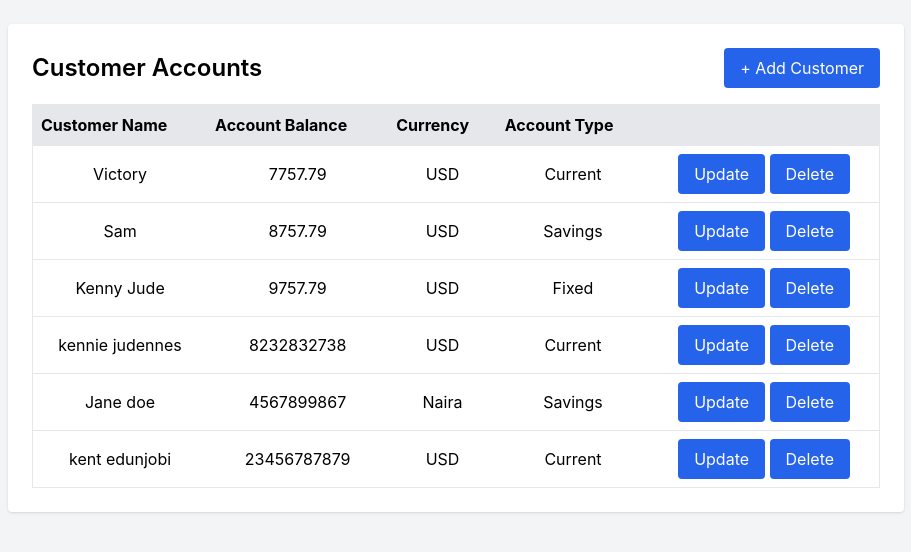
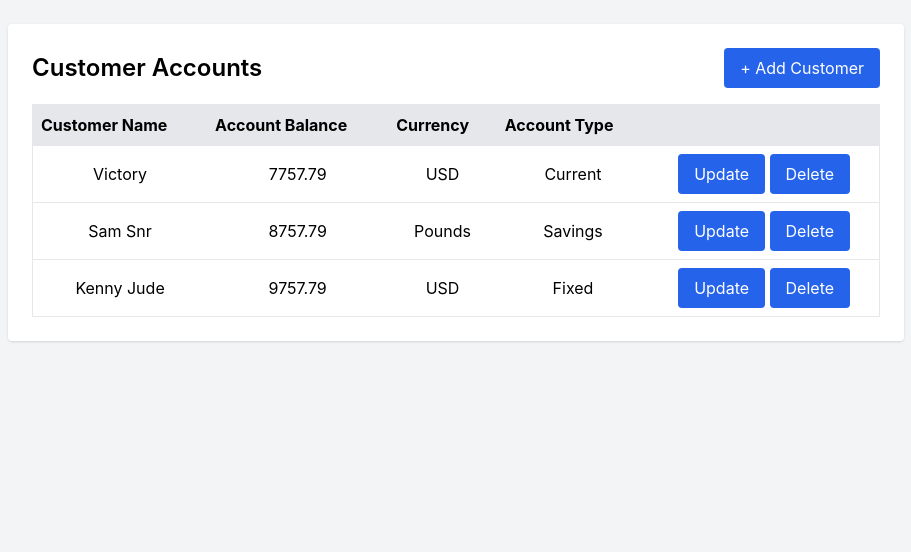
Before and after one commit to kenniejudennes08164094891/Frontend_Tutorial, a React (Create React App) app: page /customer-data in a window 1280 px wide. Shown: the top 552 px of the page, without its empty margins (184-1095 px from the left). Built offline with nearby package versions, Linux system fonts and the light colour scheme; data requests are answered from the project's data file; the HTML template or start-up script is replaced by a standard one.

Commit message:
Final React Tutorial...update and delete impl

```diff
--- a/db.json
+++ b/db.json
@@ -9,9 +9,9 @@
     },
     {
       "id": "30c9",
-      "customerName": "Sam",
+      "customerName": "Sam Snr",
       "acctBalance": 8757.79,
-      "currency": "USD",
+      "currency": "Pounds",
       "accountType": "Savings"
     },
     {
@@ -20,27 +20,6 @@
       "acctBalance": 9757.79,
       "currency": "USD",
       "accountType": "Fixed"
-    },
-    {
-      "id": "83ca",
-      "customerName": "kennie judennes",
-      "acctBalance": "8232832738",
-      "currency": "USD",
-      "accountType": "Current"
-    },
-    {
-      "id": "935a",
-      "customerName": "Jane doe",
-      "acctBalance": "4567899867",
-      "currency": "Naira",
-      "accountType": "Savings"
-    },
-    {
-      "id": "c109",
-      "customerName": "kent edunjobi",
-      "acctBalance": "23456787879",
-      "currency": "USD",
-      "accountType": "Current"
     }
   ]
 }
--- a/src/pages/Customer.jsx
+++ b/src/pages/Customer.jsx
@@ -7,6 +7,7 @@ function Customer() {
     const [showModal, setShowModal] = useState(false);
     const [showUpdateModal, setShowUpdateModal] = useState(false);
     const [customerProfile, setCustomerProfile] = useState({});
+    const { customerName, acctBalance, currency, accountType } = customerProfile;
 
     const [form, setForm] = useState({
         customerName: "",
@@ -20,6 +21,13 @@ function Customer() {
         setForm({ ...form, [name]: value });
     };
 
+    const handleUpdateChange = (event) => {
+        setCustomerProfile({
+            ...customerProfile,
+            [event.target.name?.trim()]: event.target.value,
+        });
+    };
+
     const handleAddCustomer = async () => {
         try {
             setForm({
@@ -29,7 +37,7 @@ function Customer() {
                 accountType: "Savings",
             });
             setShowModal(false);
-            const response = await apiCall(HttpConstants.POST,form,undefined);
+            const response = await apiCall(HttpConstants.POST, form, undefined);
             setTimeout(() => window.location.reload(), 200);
             return response.data;
 
@@ -40,25 +48,36 @@ function Customer() {
 
     const handleUpdate = async (e, customer) => {
         e.preventDefault();
-        try{
+        try {
             setShowUpdateModal(true);
             setCustomerProfile(customer);
-        }catch(err){
+        } catch (err) {
             console.error("err from update customer>>", err);
         }
     }
 
     const UpdateCustomer = async (e) => {
         e.preventDefault();
-        try{
-            const response = await apiCall(HttpConstants.PATCH,form,customer.id);
+        try {
+            const response = await apiCall(HttpConstants.PATCH, customerProfile, customerProfile.id);
             //console.log("reponse>>", response);
             setShowUpdateModal(true);
             setTimeout(() => window.location.reload(), 200);
             return response.data;
 
-        }catch(err){
+        } catch (err) {
             console.error("err from update customer>>", err);
+        }
+    }
+
+
+    const handleDelete = async(e, customerId) => {
+        try{
+              const response = await apiCall(HttpConstants.DELETE,undefined, customerId);
+            setTimeout(() => window.location.reload(), 200);
+            return response.data;
+        }catch(error){
+              console.error("err from delete customer>>", error);
         }
     }
 
@@ -68,7 +87,7 @@ function Customer() {
 
     async function fetchCustomers() {
         try {
-            const fetchRequests = await apiCall(HttpConstants.GET,undefined,undefined);
+            const fetchRequests = await apiCall(HttpConstants.GET, undefined, undefined);
             setCustomers(fetchRequests?.data);
             return fetchRequests?.data;
         } catch (err) {
@@ -117,9 +136,13 @@ function Customer() {
                                     <td className="p-2">{customer.currency}</td>
                                     <td className="p-2">{customer.accountType}</td>
                                     <td className="p-2">
-                                        <button onClick={(e) =>handleUpdate(e,customer)} className="bg-blue-600 text-white px-4 py-2 rounded hover:bg-blue-700">Update</button>
+                                       <span onClick={(e) => handleUpdate(e, customer)}>
+                                         <button className="bg-blue-600 text-white px-4 py-2 rounded hover:bg-blue-700">Update</button>
+                                       </span>
                                         &nbsp;
-                                        <button className="bg-blue-600 text-white px-4 py-2 rounded hover:bg-blue-700">Delete</button>
+                                        <span>
+                                            <button onClick={(e) =>handleDelete(e, customer.id)} className="bg-blue-600 text-white px-4 py-2 rounded hover:bg-blue-700">Delete</button>
+                                        </span>
                                     </td>
                                 </tr>
                             ))
@@ -213,8 +236,8 @@ function Customer() {
                             <input
                                 type="text"
                                 name="customerName"
-                                value={ customerProfile.customerName}
-                                onChange={handleChange}
+                                value={customerName}
+                                onChange={(event) => handleUpdateChange(event)}
                                 className="w-full border rounded px-3 py-2 focus:outline-none focus:ring focus:ring-blue-300"
                             />
                         </div>
@@ -225,8 +248,8 @@ function Customer() {
                             <input
                                 type="number"
                                 name="acctBalance"
-                                value={customerProfile.acctBalance}
-                                onChange={handleChange}
+                                value={acctBalance}
+                                onChange={(event) => handleUpdateChange(event)}
                                 className="w-full border rounded px-3 py-2 focus:outline-none focus:ring focus:ring-blue-300"
                             />
                         </div>
@@ -236,8 +259,8 @@ function Customer() {
                             {/* form.currency */}
                             <select
                                 name="currency"
-                                value={customerProfile.currency}
-                                onChange={handleChange}
+                                value={currency}
+                                onChange={(event) => handleUpdateChange(event)}
                                 className="w-full border rounded px-3 py-2 focus:outline-none focus:ring focus:ring-blue-300"
                             >
                                 <option>Naira</option>
@@ -251,8 +274,8 @@ function Customer() {
                             {/* form.accountType */}
                             <select
                                 name="accountType"
-                                value={customerProfile.accountType}
-                                onChange={handleChange}
+                                value={accountType}
+                                onChange={(event) => handleUpdateChange(event)}
                                 className="w-full border rounded px-3 py-2 focus:outline-none focus:ring focus:ring-blue-300"
                             >
                                 <option>Savings</option>
@@ -269,7 +292,7 @@ function Customer() {
                                 Cancel
                             </button>
                             <button
-                                onClick={UpdateCustomer}
+                                onClick={(e) => UpdateCustomer(e)}
                                 className="px-4 py-2 bg-blue-600 text-white rounded hover:bg-blue-700"
                             >
                                 Update
```
Lines whose indentation alone changed are shown as unchanged.
